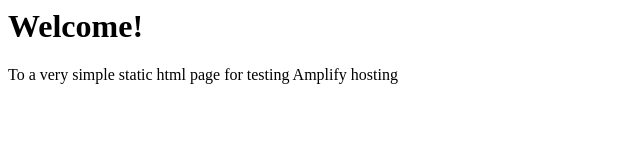
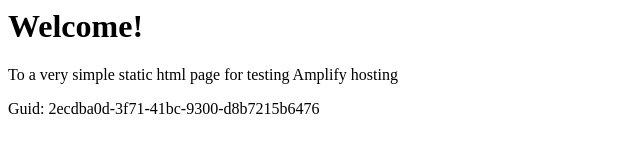
Before and after one commit to aws-aemilia-hkg/Github-PR-Commit-Integration-Test-DoNotTouch-GitHubAutoBuildPrPreviewCanaryTest-v1-prod-ap-east-1, a website: page src/index.html in a window 1280 px wide. Shown: the whole page, without its empty margins (0-640 px from the left). Drawn offline with Linux system fonts and the light colour scheme.

Commit message:
commit from integ tests

```diff
--- a/src/index.html
+++ b/src/index.html
@@ -1,3 +1,5 @@
+
+
 <html lang="en">
 
 <head>
@@ -10,6 +12,6 @@
 <body>
     <h1>Welcome!</h1>
     <p>To a very simple static html page for testing Amplify hosting</p>
-</body>
+    <p>Guid: 2ecdba0d-3f71-41bc-9300-d8b7215b6476</p></body>
 
 </html>
```
